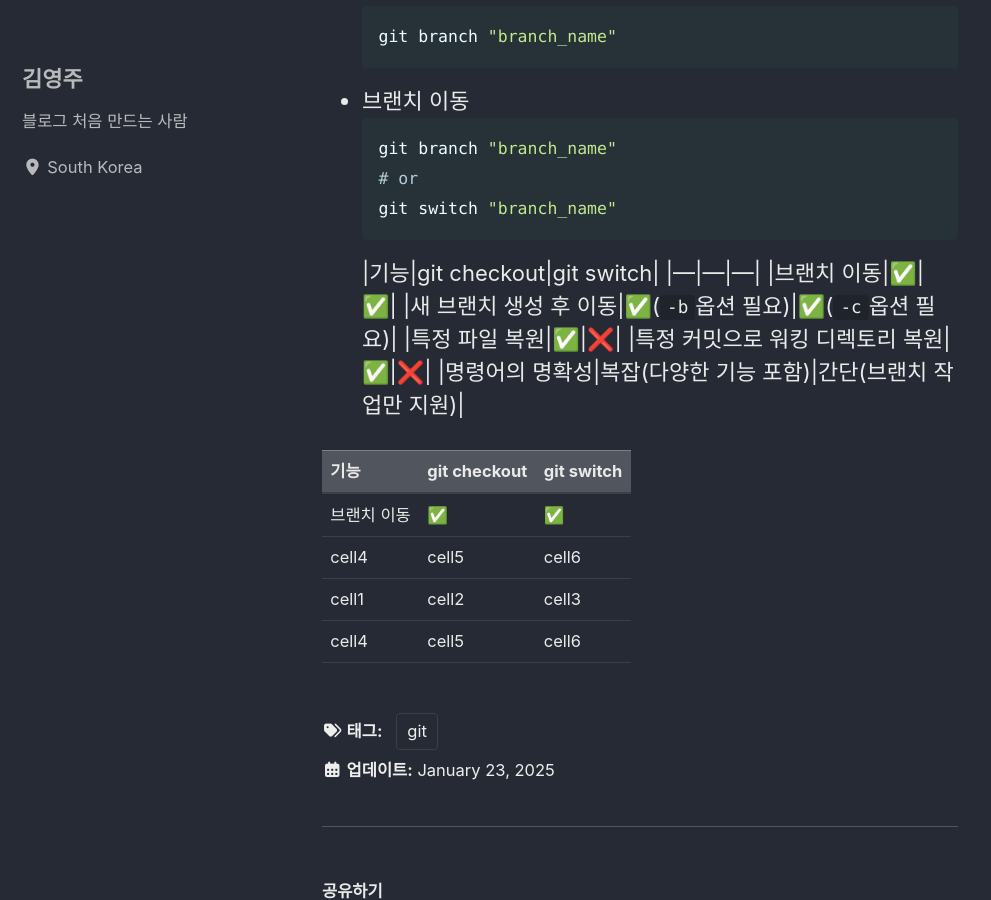
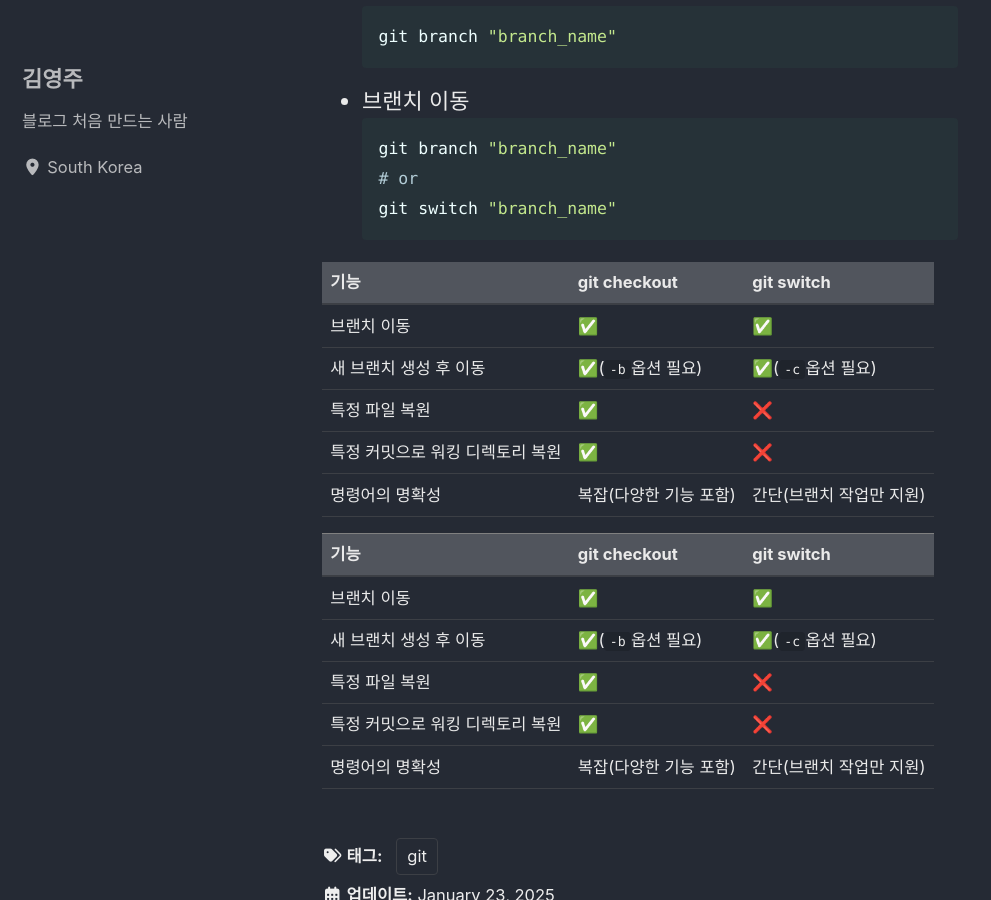
Before and after one commit to GIM-YOUNG-JOO/GIM-YOUNG-JOO.github.io, a Jekyll site: the page built from _posts/2025-01-23-git-study(2).md, in a window 1280 px wide and 900 px high, scrolled down 493 px. Shown: the whole window, without its empty margins (0-991 px from the left). Built offline with Jekyll 4.4.1, drawn with Linux system fonts in a browser that asks for light colours; cached includes are drawn as plain includes.

Commit message:
table test2

````diff
--- a/_posts/2025-01-23-git-study(2).md
+++ b/_posts/2025-01-23-git-study(2).md
@@ -24,6 +24,7 @@ git branch "branch_name"
 # or
 git switch "branch_name"
 ```
+
 |기능|git checkout|git switch|
 |---|---|---|
 |브랜치 이동|✅|✅|
@@ -31,14 +32,12 @@ git switch "branch_name"
 |특정 파일 복원|✅|❌|
 |특정 커밋으로 워킹 디렉토리 복원|✅|❌|
 |명령어의 명확성|복잡(다양한 기능 포함)|간단(브랜치 작업만 지원)|
-{: rules="groups"}
-
 
 | 기능 | git checkout | git switch |
 |--------|-------|--------|
 |브랜치 이동|✅|✅|
-| cell4   | cell5   | cell6   |
-|----
-| cell1   | cell2   | cell3   |
-| cell4   | cell5   | cell6   |
+|새 브랜치 생성 후 이동|✅(`-b`옵션 필요)|✅(`-c`옵션 필요)|
+|특정 파일 복원|✅|❌|
+|특정 커밋으로 워킹 디렉토리 복원|✅|❌|
+|명령어의 명확성|복잡(다양한 기능 포함)|간단(브랜치 작업만 지원)|
 {: rules="groups"}
````
